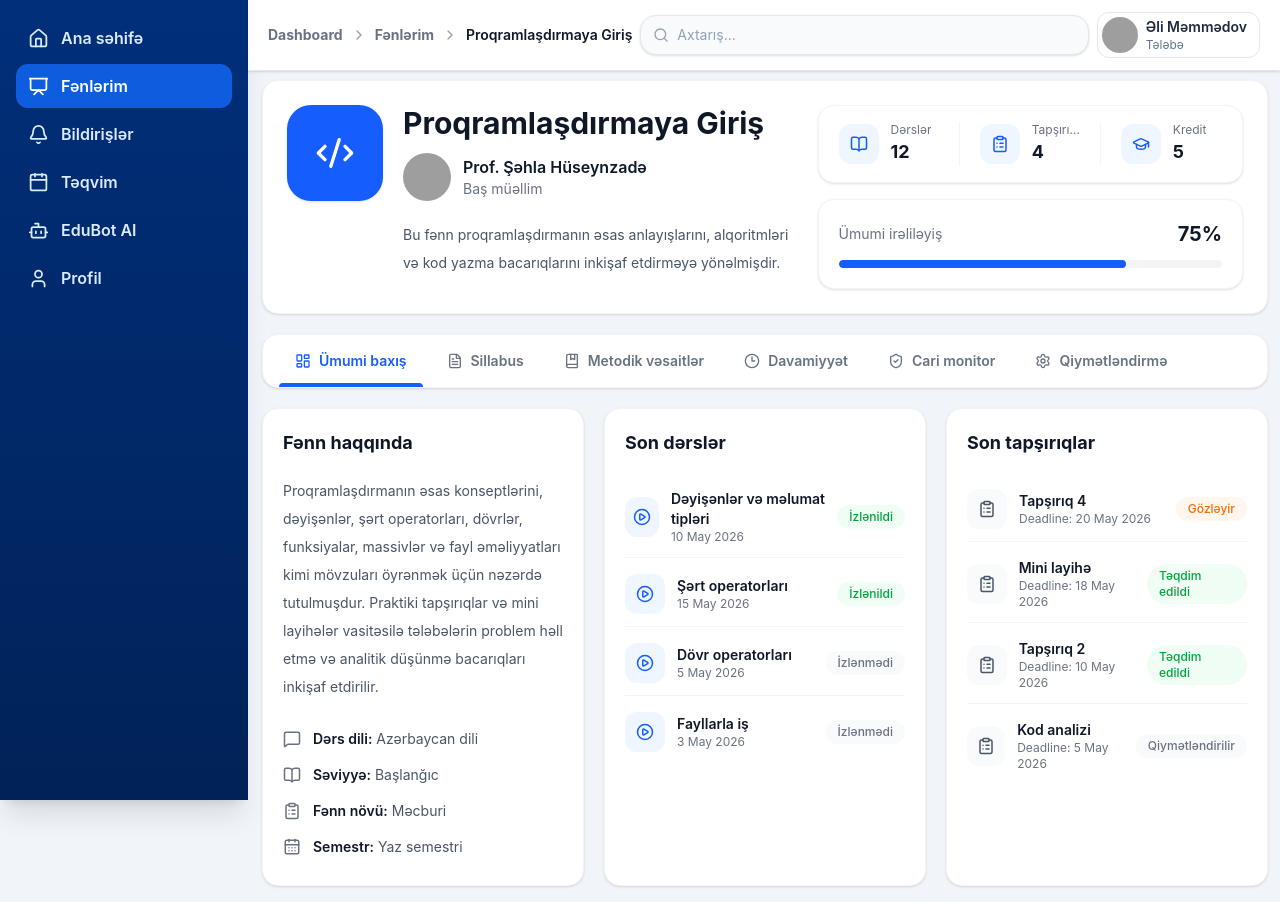
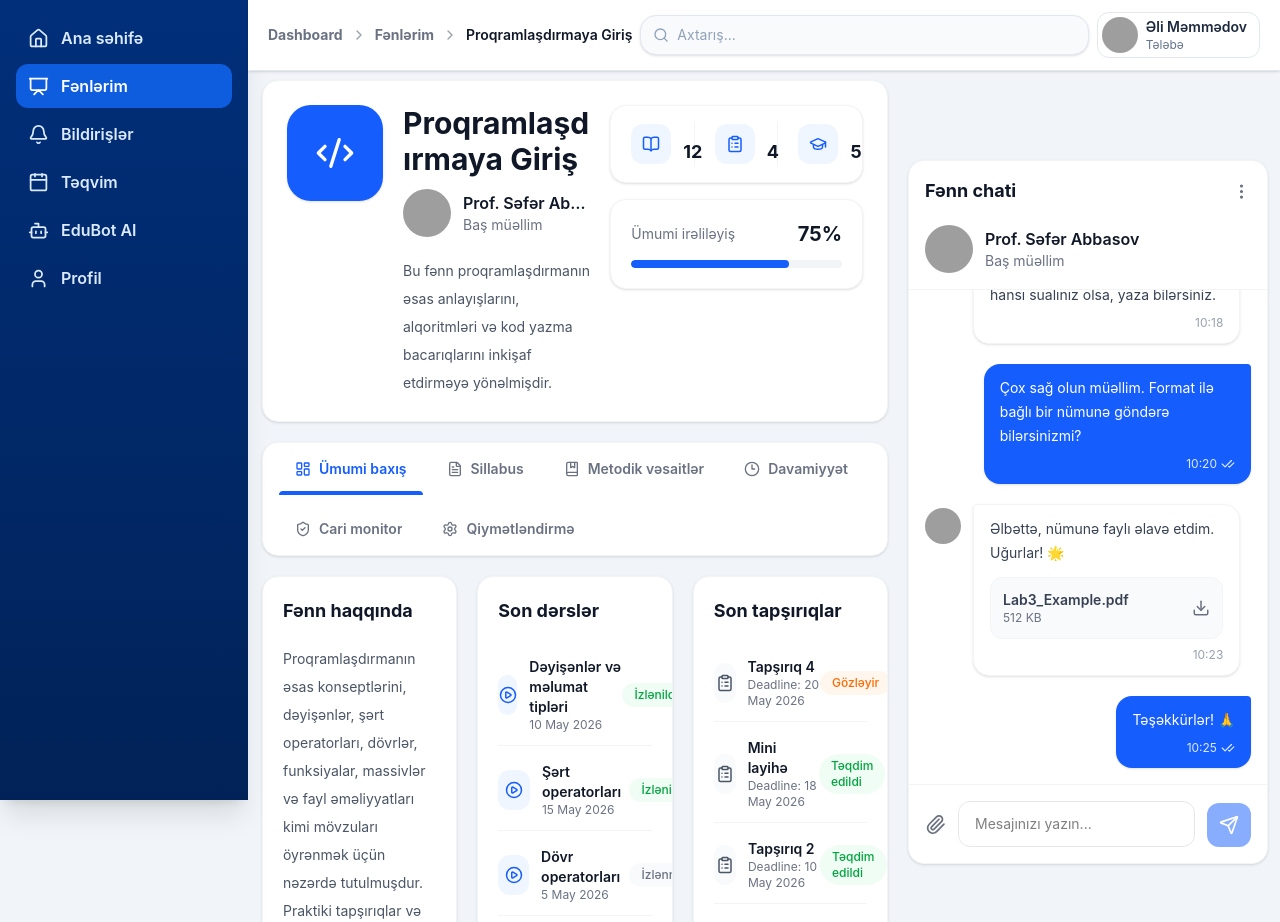
Before and after one commit to JafarMustafayev/LMS, a React (Vite) app: page /subjects/1 in a window 1280 px wide. Shown: the top 922 px of the page. Built offline with nearby package versions, Linux system fonts and the light colour scheme; grey boxes are pictures that could not be loaded.

Commit message:
fenn daxili chat elave edildi

```diff
--- /dev/null
+++ b/src/components/subject/SubjectChat.jsx
@@ -0,0 +1,84 @@
+import { useEffect, useRef, useState } from "react";
+import { Search, UserRound, MoreVertical } from "lucide-react";
+import SubjectChatBubble from "./SubjectChatBubble";
+import SubjectChatInput from "./SubjectChatInput";
+
+function SubjectChat({ subject }) {
+  const [messages, setMessages] = useState(subject.chatMessages || []);
+  const messagesRef = useRef(null);
+
+  const handleSendMessage = (text) => {
+    const trimmed = text.trim();
+
+    if (!trimmed) return;
+
+    const newMessage = {
+      id: Date.now(),
+      sender: "student",
+      text: trimmed,
+      time: new Date().toLocaleTimeString("az-AZ", {
+        hour: "2-digit",
+        minute: "2-digit",
+      }),
+    };
+
+    setMessages((prev) => [...prev, newMessage]);
+  };
+
+  useEffect(() => {
+    const element = messagesRef.current;
+    if (!element) return;
+
+    element.scrollTop = element.scrollHeight;
+  }, [messages]);
+
+  return (
+    <aside className="flex h-[620px] min-h-0 flex-col overflow-hidden rounded-2xl border border-gray-100 bg-white shadow-sm xl:sticky xl:top-20 xl:h-[calc(100vh-96px)]">
+      <div className="shrink-0 border-b border-gray-100 p-4">
+        <div className="mb-5 flex items-center justify-between">
+          <h2 className="text-lg font-bold text-gray-900">Fənn chati</h2>
+
+          <div className="flex items-center gap-3 text-gray-500">
+            <button className="hover:text-blue-600">
+              <MoreVertical size={19} />
+            </button>
+          </div>
+        </div>
+
+        <div className="flex items-center gap-3">
+          <img
+            src={subject.teacherImage || "https://i.pravatar.cc/1000?img=50"}
+            alt={subject.teacher}
+            className="h-12 w-12 rounded-full object-cover"
+          />
+
+          <div className="min-w-0">
+            <p className="truncate font-semibold text-gray-900">
+              {subject.teacher}
+            </p>
+            <p className="text-sm text-gray-500">{subject.teacherRole}</p>
+          </div>
+        </div>
+      </div>
+
+      <div
+        ref={messagesRef}
+        className="min-h-0 flex-1 space-y-5 overflow-y-auto overflow-x-hidden p-4"
+      >
+        <div className="text-center text-xs text-gray-400">10 May 2025</div>
+
+        {messages.map((message) => (
+          <SubjectChatBubble
+            key={message.id}
+            message={message}
+            teacherImage={subject.teacherImage}
+          />
+        ))}
+      </div>
+
+      <SubjectChatInput onSendMessage={handleSendMessage} />
+    </aside>
+  );
+}
+
+export default SubjectChat;
--- /dev/null
+++ b/src/components/subject/SubjectChatBubble.jsx
@@ -0,0 +1,55 @@
+import { CheckCheck, Download } from "lucide-react";
+
+function SubjectChatBubble({ message, teacherImage }) {
+  const isStudent = message.sender === "student";
+
+  return (
+    <div
+      className={`flex gap-3 ${isStudent ? "justify-end" : "justify-start"}`}
+    >
+      {!isStudent && (
+        <img
+          src={teacherImage || "https://i.pravatar.cc/1000?img=50"}
+          alt=""
+          className="mt-1 h-9 w-9 shrink-0 rounded-full object-cover"
+        />
+      )}
+
+      <div
+        className={`max-w-[82%] overflow-hidden rounded-2xl px-4 py-3 text-sm leading-6 shadow-sm ${
+          isStudent
+            ? "rounded-tr-sm bg-blue-600 text-white"
+            : "rounded-tl-sm border border-gray-100 bg-white text-gray-700"
+        }`}
+      >
+        <p className="whitespace-pre-wrap break-words [overflow-wrap:anywhere]">
+          {message.text}
+        </p>
+
+        {message.file && (
+          <div className="mt-3 flex items-center justify-between gap-3 rounded-xl border border-gray-100 bg-gray-50 p-3 text-gray-700">
+            <div className="min-w-0">
+              <p className="truncate text-sm font-semibold">
+                {message.file.name}
+              </p>
+              <p className="text-xs text-gray-500">{message.file.size}</p>
+            </div>
+
+            <Download size={18} className="shrink-0 text-gray-500" />
+          </div>
+        )}
+
+        <div
+          className={`mt-2 flex items-center justify-end gap-1 text-xs ${
+            isStudent ? "text-blue-100" : "text-gray-400"
+          }`}
+        >
+          {message.time}
+          {isStudent && <CheckCheck size={14} />}
+        </div>
+      </div>
+    </div>
+  );
+}
+
+export default SubjectChatBubble;
--- /dev/null
+++ b/src/components/subject/SubjectChatInput.jsx
@@ -0,0 +1,55 @@
+import { useState } from "react";
+import { Paperclip, Send } from "lucide-react";
+
+function SubjectChatInput({ onSendMessage }) {
+  const [value, setValue] = useState("");
+
+  const handleSubmit = () => {
+    const trimmed = value.trim();
+
+    if (!trimmed) return;
+
+    onSendMessage(trimmed);
+    setValue("");
+  };
+
+  const handleKeyDown = (e) => {
+    if (e.key === "Enter" && !e.shiftKey) {
+      e.preventDefault();
+      handleSubmit();
+    }
+  };
+
+  return (
+    <div className="shrink-0 border-t border-gray-100 bg-white p-4">
+      <div className="flex items-end gap-3">
+        <button
+          type="button"
+          className="mb-3 shrink-0 text-gray-500 hover:text-blue-600"
+        >
+          <Paperclip size={21} />
+        </button>
+
+        <textarea
+          rows={1}
+          value={value}
+          onChange={(e) => setValue(e.target.value)}
+          onKeyDown={handleKeyDown}
+          placeholder="Mesajınızı yazın..."
+          className="max-h-32 min-h-[46px] min-w-0 flex-1 resize-none rounded-xl border border-gray-200 px-4 py-3 text-sm outline-none focus:border-blue-500"
+        />
+
+        <button
+          type="button"
+          onClick={handleSubmit}
+          disabled={!value.trim()}
+          className="flex h-11 w-11 shrink-0 items-center justify-center rounded-xl bg-blue-600 text-white hover:bg-blue-700 disabled:cursor-not-allowed disabled:opacity-50"
+        >
+          <Send size={20} />
+        </button>
+      </div>
+    </div>
+  );
+}
+
+export default SubjectChatInput;
--- a/src/components/subject/SubjectDetailHeader.jsx
+++ b/src/components/subject/SubjectDetailHeader.jsx
@@ -39,7 +39,7 @@ function SubjectDetailHeader({ subject }) {
 
             <div className="mt-3 flex min-w-0 items-center gap-3">
               <img
-                src="https://i.pravatar.cc/100?img=47"
+                src={subject.teacherImage}
                 alt={subject.teacher}
                 className="h-10 w-10 shrink-0 rounded-full object-cover sm:h-12 sm:w-12"
               />
--- a/src/data/studentDatas.js
+++ b/src/data/studentDatas.js
@@ -1,5 +1,5 @@
 export const studentProfile = {
-  avatar: "https://i.pravatar.cc/300?img=12",
+  avatar: "https://i.pravatar.cc/1000?img=12",
 
   name: "Əli Məmmədov",
   role: "Tələbə",
--- a/src/data/subjectDatas.js
+++ b/src/data/subjectDatas.js
@@ -12,7 +12,7 @@ export const subjects = [
   {
     id: 1,
     title: "Proqramlaşdırmaya Giriş",
-    teacher: "Prof. Şəhla Hüseynzadə",
+    teacher: "Prof. Səfər Abbasov",
     teacherRole: "Baş müəllim",
     description:
       "Bu fənn proqramlaşdırmanın əsas anlayışlarını, alqoritmləri və kod yazma bacarıqlarını inkişaf etdirməyə yönəlmişdir.",
@@ -116,6 +116,44 @@ export const subjects = [
       { title: "Aralıq imtahan", score: 10 },
       { title: "Praktiki layihə", score: 92 },
     ],
+    teacherImage: "https://i.pravatar.cc/1000?img=51",
+
+    chatMessages: [
+      {
+        id: 1,
+        sender: "student",
+        text: "Salam müəllim, Lab 3 üçün deadline nə vaxtdır?",
+        time: "10:15",
+      },
+      {
+        id: 2,
+        sender: "teacher",
+        text: "Salam Əli, Lab 3 üçün deadline cümə günü saat 23:59-dur. Hər hansı sualınız olsa, yaza bilərsiniz.",
+        time: "10:18",
+      },
+      {
+        id: 3,
+        sender: "student",
+        text: "Çox sağ olun müəllim. Format ilə bağlı bir nümunə göndərə bilərsinizmi?",
+        time: "10:20",
+      },
+      {
+        id: 4,
+        sender: "teacher",
+        text: "Əlbəttə, nümunə faylı əlavə etdim. Uğurlar! 🌟",
+        time: "10:23",
+        file: {
+          name: "Lab3_Example.pdf",
+          size: "512 KB",
+        },
+      },
+      {
+        id: 5,
+        sender: "student",
+        text: "Təşəkkürlər! 🙏",
+        time: "10:25",
+      },
+    ],
   },
 
   {
@@ -202,6 +240,45 @@ export const subjects = [
       { title: "SQL Quiz", score: 88 },
       { title: "Lab işi", score: 91 },
       { title: "Aralıq imtahan", score: 76 },
+    ],
+
+    teacherImage: "https://i.pravatar.cc/1000?img=50",
+
+    chatMessages: [
+      {
+        id: 1,
+        sender: "student",
+        text: "Salam müəllim, Lab 3 üçün deadline nə vaxtdır?",
+        time: "10:15",
+      },
+      {
+        id: 2,
+        sender: "teacher",
+        text: "Salam Əli, Lab 3 üçün deadline cümə günü saat 23:59-dur. Hər hansı sualınız olsa, yaza bilərsiniz.",
+        time: "10:18",
+      },
+      {
+        id: 3,
+        sender: "student",
+        text: "Çox sağ olun müəllim. Format ilə bağlı bir nümunə göndərə bilərsinizmi?",
+        time: "10:20",
+      },
+      {
+        id: 4,
+        sender: "teacher",
+        text: "Əlbəttə, nümunə faylı əlavə etdim. Uğurlar! 🌟",
+        time: "10:23",
+        file: {
+          name: "Lab3_Example.pdf",
+          size: "512 KB",
+        },
+      },
+      {
+        id: 5,
+        sender: "student",
+        text: "Təşəkkürlər! 🙏",
+        time: "10:25",
+      },
     ],
   },
 
--- a/src/pages/SubjectDetailPage.jsx
+++ b/src/pages/SubjectDetailPage.jsx
@@ -1,10 +1,11 @@
-import { useMemo, useState, useEffect } from "react";
+import { useMemo, useState } from "react";
 import { Link, useParams } from "react-router-dom";
 
 import { subjects } from "../data/subjectDatas";
 import SubjectDetailHeader from "../components/subject/SubjectDetailHeader";
 import SubjectTabs from "../components/subject/SubjectTabs";
 import SubjectTabContent from "../components/subject/SubjectTabContent";
+import SubjectChat from "../components/subject/SubjectChat";
 
 function SubjectDetailPage() {
   const { subjectId } = useParams();
@@ -31,12 +32,18 @@ function SubjectDetailPage() {
   }
 
   return (
-    <div className="space-y-5">
-      <SubjectDetailHeader subject={subject} />
+    <div className="grid min-h-0 gap-5 xl:grid-cols-[minmax(0,1fr)_360px]">
+      <div className="min-w-0 space-y-5">
+        <SubjectDetailHeader subject={subject} />
 
-      <SubjectTabs activeTab={activeTab} setActiveTab={setActiveTab} />
+        <SubjectTabs activeTab={activeTab} setActiveTab={setActiveTab} />
 
-      <SubjectTabContent activeTab={activeTab} subject={subject} />
+        <SubjectTabContent activeTab={activeTab} subject={subject} />
+      </div>
+
+      <div className="min-w-0">
+        <SubjectChat subject={subject} />
+      </div>
     </div>
   );
 }
```
